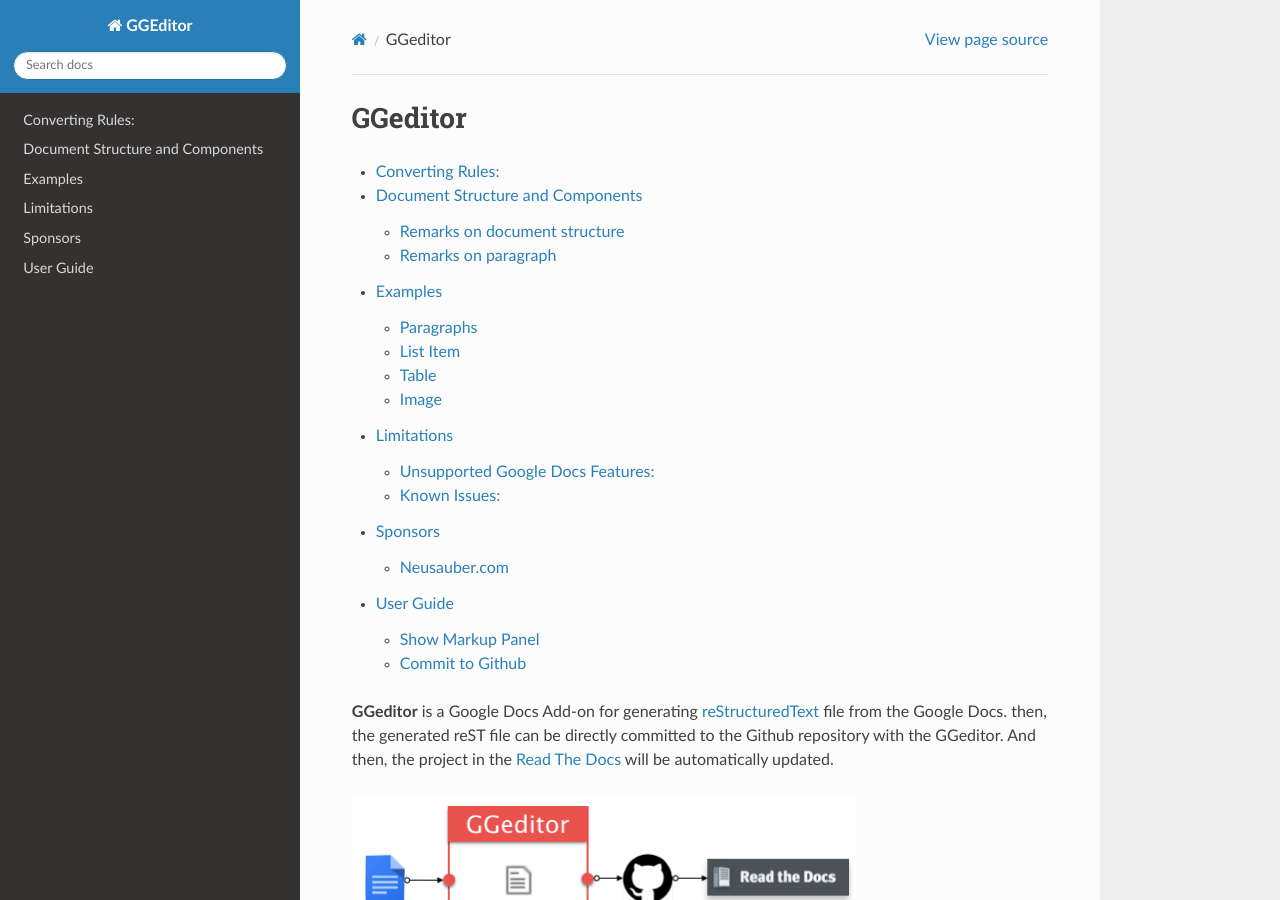
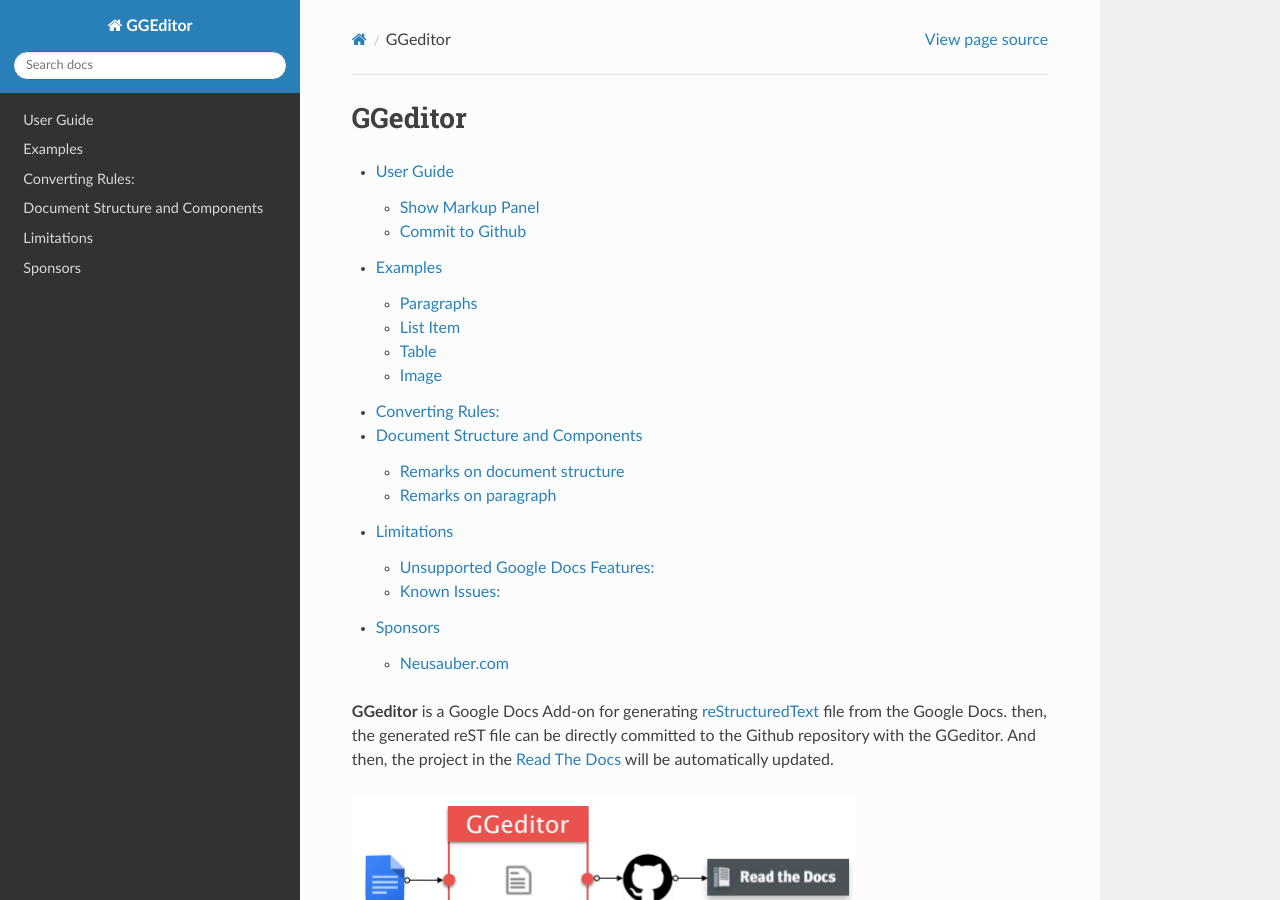
Before and after one commit to iapyeh/GGeditor, a Sphinx documentation site: the page built from docs/index.rst, in a window 1280 px wide and 900 px high. Built offline with Sphinx 7.4.7 and the Read the Docs theme 2.0.0, drawn with Linux system fonts in a browser that asks for light colours.

Commit message:
Google Docs reST Editor@2016-11-16 19:12:15

```diff
--- a/docs/index.rst
+++ b/docs/index.rst
@@ -8,11 +8,11 @@
 .. toctree::
     :maxdepth: 2
 
+    User Guide
+    Examples
     DocStructure
-    Examples
     Limitations
     Sponsors
-    User Guide
 
 \ **GGeditor**\  is a Google Docs Add\-on for generating \ `reStructuredText`_\  file from the Google Docs. then, the generated reST file can be directly committed to the Github repository with the GGeditor. And then, the project in the \ `Read The Docs`_\  will be automatically updated.
 
```
